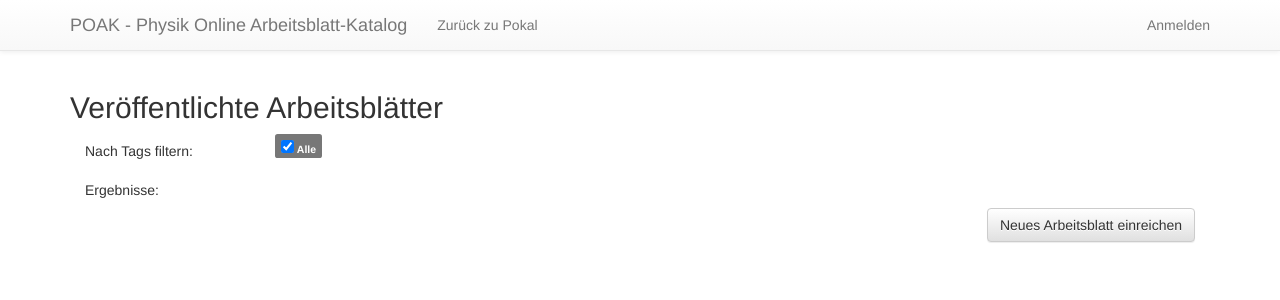
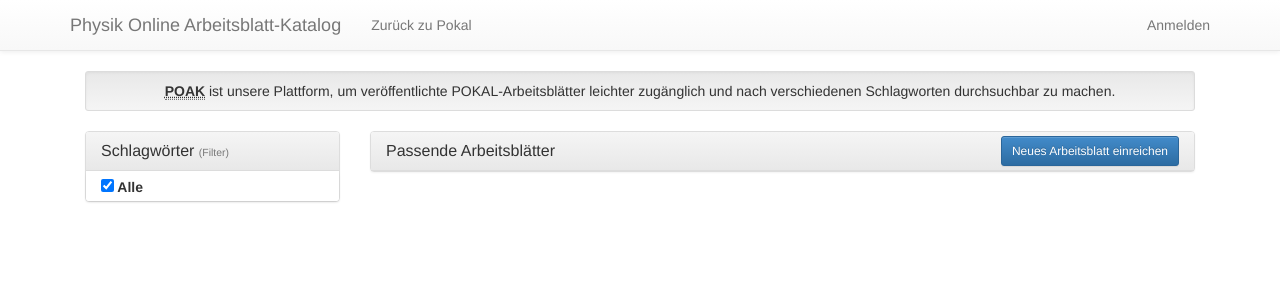
Before and after one commit to PhysikOnline-FFM/poak, a Django app: page /poak/ in a window 1280 px wide. Shown: the top 300 px of the page. Run offline with Django 3.2, Linux system fonts and the light colour scheme; style sheets or scripts are compiled from the project's sources; parts of the project's set-up code (start-up, migrations or seed data) failed here and were passed over; some libraries are stand-ins or nearby versions.

Commit message:
Layout-Anpassungen an Startseite und weiteren Stellen

```diff
--- a/client/manage_worksheets/main.styl
+++ b/client/manage_worksheets/main.styl
@@ -2,20 +2,24 @@
     color: red
 
 #tags label
-	display: inline-block
+	margin-bottom: 0px
 
-#worksheets .tag
-    margin-left: 8px
+#tags ul li.list-group-item
+	padding-top: 4px
+	padding-bottom: 4px
 
-#worksheets ul li
-    margin-bottom: 10px
+#worksheets ul li.list-group-item
+	padding-top: 5px
+	padding-bottom: 8px
+
+#worksheets li .label
+    margin-right: 3px
 
 .ws_link
-    font-size: 150%
-    margin-right: 5px
+    font-size: 1.4em
 
 h2.comments-heading
-    font-size: 1.5em
+    font-size: 1.4em
 
 ul.comment-list-wrapper
     border: 1px solid #999
--- a/manage_worksheets/templates/manage_worksheets/choose_tags.html
+++ b/manage_worksheets/templates/manage_worksheets/choose_tags.html
@@ -1,8 +1,4 @@
-
 {% extends "base.html" %}
-
-{% block head %}
-{% endblock %}
 
 {% block main %}
     <h1>Wähle Tags</h1>
@@ -11,5 +7,4 @@
         {{ form.as_p }}
         <input type="submit" value="OK" />
     </form>
-
 {% endblock %}
--- a/manage_worksheets/templates/manage_worksheets/delete_success.html
+++ b/manage_worksheets/templates/manage_worksheets/delete_success.html
@@ -1,11 +1,6 @@
 {% extends "base.html" %}
-
-{% block head %}
-{% endblock %}
 
 {% block main %}
     <p>Das Arbeitsblatt mit der ID {{ worksheet_id }} wurde erfolgreich gelöscht.</p>
-
     <p><a href="{% url 'manage_worksheets:main' %}">Zurück zur Startseite</a></p>
-
 {% endblock %}
--- a/manage_worksheets/templates/manage_worksheets/index.html
+++ b/manage_worksheets/templates/manage_worksheets/index.html
@@ -6,27 +6,33 @@
 {% endblock %}
 
 {% block main %}
-	<h2>Veröffentlichte Arbeitsblätter</h2>
-    <div id="tags">
-		<div class="col-md-3 col-lg-2">
-			<h5>Nach Tags filtern:</h5>
+	<div class="col-xs-12">
+		<div class="well well-sm text-center">
+			<strong><abbr title="Physik Online Arbeitsblatt-Katalog">POAK</abbr></strong> ist unsere Plattform, um veröffentlichte POKAL-Arbeitsblätter leichter zugänglich und nach verschiedenen Schlagworten durchsuchbar zu machen.
 		</div>
-		<div class="col-md-9 col-lg-10">
-			<label class="label label-default"><input id="tagall" type="checkbox" checked="checked" /> Alle</label>
-			<ul class="list-unstyled list-inline">
+	</div>
+
+	<div class="col-md-4 col-lg-3">
+		<div id="tags" class="panel panel-default">
+			<div class="panel-heading">
+				<h3 class="panel-title">Schlagwörter <small>(Filter)</small></h3>
+			</div>
+			<!--<div class="panel-body"></div>-->
+			<ul class="list-group">
+				<li class="list-group-item"><label><input id="tagall" type="checkbox" checked /> Alle</label></li>
 			</ul>
 		</div>
-    </div>
-    <div id="worksheets">
-		<div class="col-md-3 col-lg-2">
-			<h5>Ergebnisse:</h5>
-		</div>
-		<div class="col-md-9 col-lg-10">
-			<ul class="list-unstyled">
+	</div>
+
+	<div class="col-md-8 col-lg-9">
+		<div id="worksheets" class="panel panel-default">
+			<div class="panel-heading">
+				<a class="btn btn-primary btn-sm pull-right" href="{% url 'manage_worksheets:submit' %}" style="margin-top: -6px">Neues Arbeitsblatt einreichen</a>
+				<h3 class="panel-title">Passende Arbeitsblätter</h3>
+			</div>
+			<!--<div class="panel-body"></div>-->
+			<ul class="list-group">
 			</ul>
 		</div>
-		<div class="col-sm-12">
-			<a class="btn btn-default pull-right" href="{% url 'manage_worksheets:submit' %}">Neues Arbeitsblatt einreichen</a>
-		</div>
-    </div>
+	</div>
 {% endblock %}
--- a/templates/base.html
+++ b/templates/base.html
@@ -23,7 +23,7 @@
             <span class="icon-bar"></span>
             <span class="icon-bar"></span>
           </button>
-          <a class="navbar-brand" href="#">POAK - Physik Online Arbeitsblatt-Katalog</a>
+          <a class="navbar-brand" href="{% url 'manage_worksheets:main' %}">Physik Online Arbeitsblatt-Katalog</a>
         </div>
         <div class="navbar-collapse collapse">
           <ul class="nav navbar-nav">
@@ -34,7 +34,7 @@
 		  <ul class="nav navbar-nav navbar-right">
 			{% block navbar-right %}
 			{% if user.is_authenticated %}
-			<li>Eingeloggt als <a href="{% url 'users:account' %}" style="display:inline-block">{{ user.username }}</a></li>
+			<li><p class="navbar-text">Eingeloggt als <a class="navbar-link" href="{% url 'users:account' %}">{{ user.username }}</a></p></li>
 			<li><a href="{% url 'users:my_logout' %}">Abmelden</a></li>
 			{% else %}
 			<li><a href="{% url 'users:my_login' %}">Anmelden</a></li>
```
Also changed, not shown: manage_worksheets/forms.py (+4 -4 lines), manage_worksheets/templates/manage_worksheets/details.html (+2 -6 lines), manage_worksheets/templates/manage_worksheets/submit.html (+16 -3 lines), users/templates/registration/login.html (+17 -16 lines), 1 other file.
